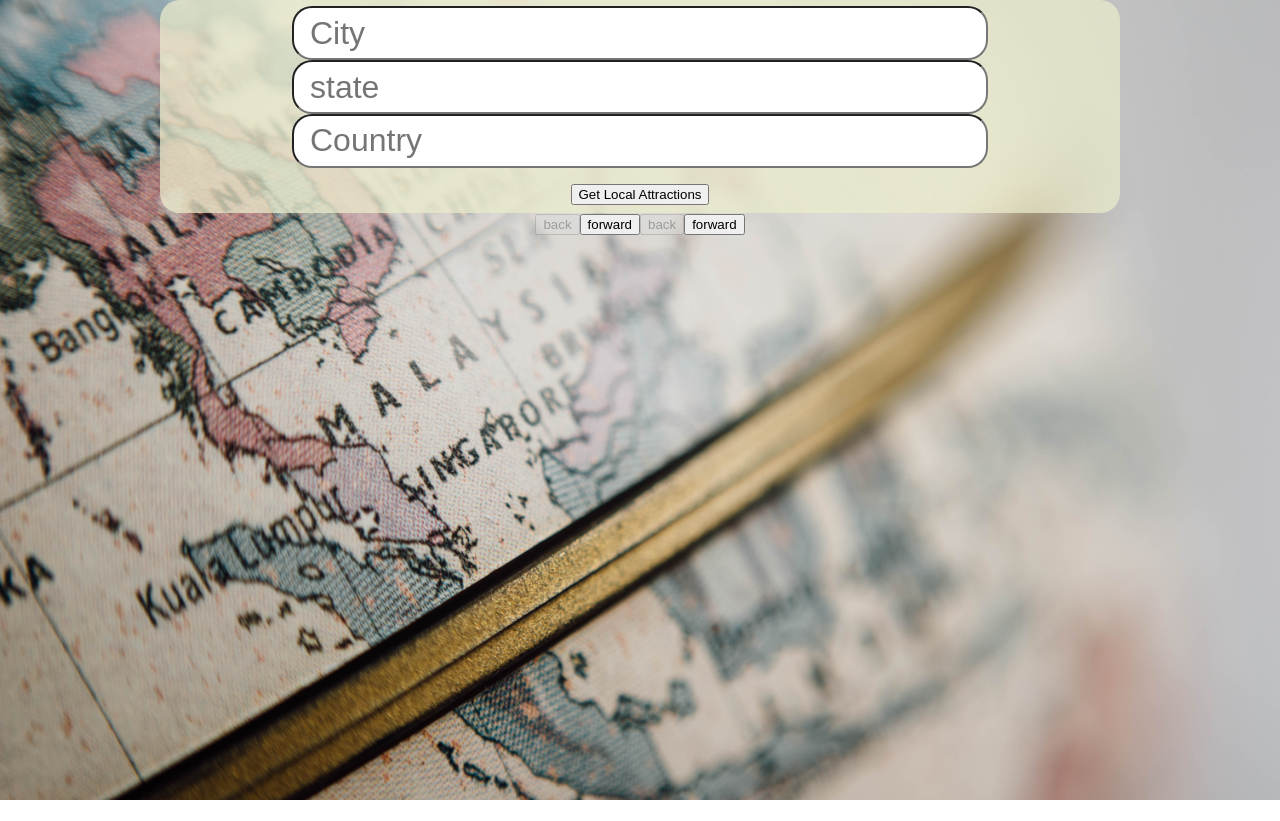
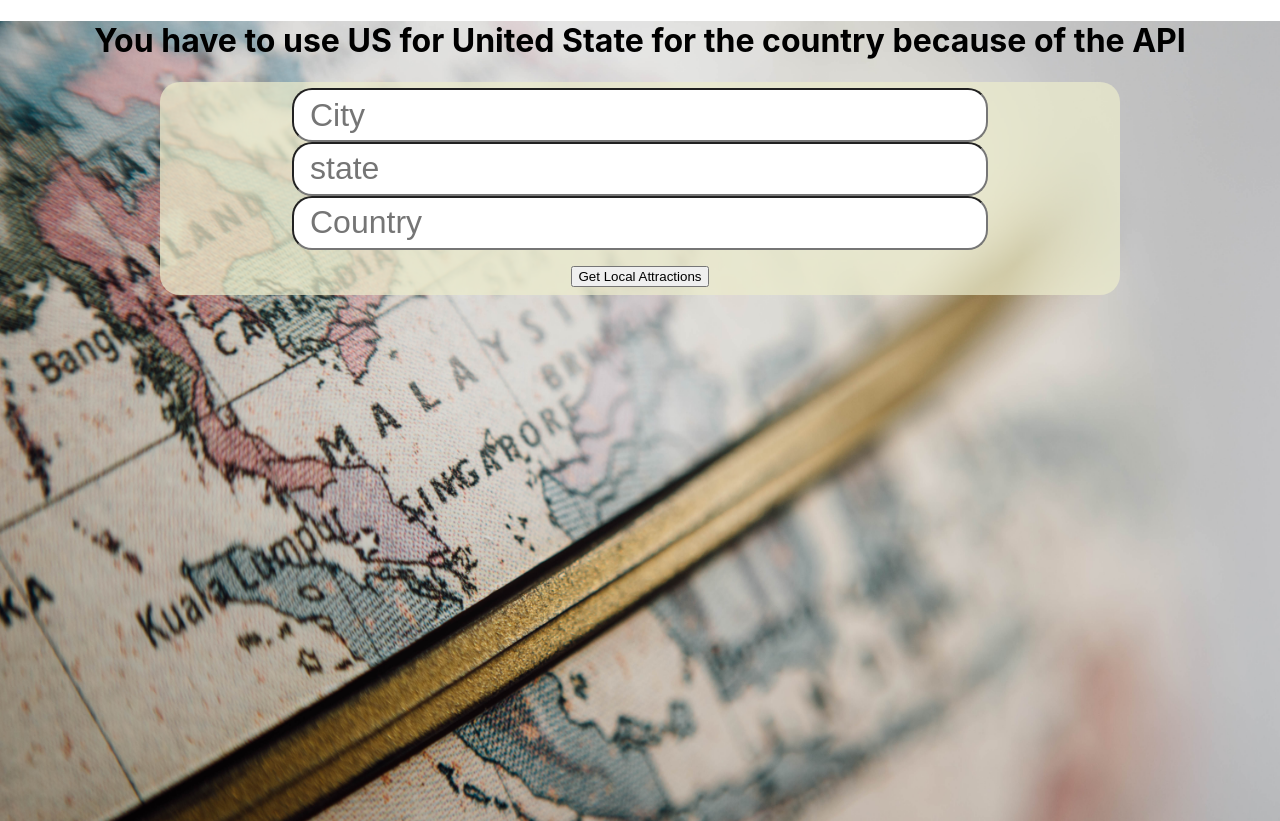
Before and after one commit to ajiles91/trips-untold, a React (Create React App) app: page /attractions in a window 1280 px wide. Before the commit the page ends 800 px from the top, so only its background shows below. Built offline with nearby package versions, Linux system fonts and the light colour scheme.

Commit message:
static site done

```diff
--- a/public/now.json
+++ b/public/now.json
@@ -1,6 +1,6 @@
 {
     "version": 2,
-    "name": "ajiles91-trips-unknown-app",
+    "name": "ajiles91-trips-unplanned-app",
     "routes": [
         {
           "src": "^/static/(.*)",
--- a/src/components/Attractions/AttractionsForm.js
+++ b/src/components/Attractions/AttractionsForm.js
@@ -2,6 +2,8 @@ import React from "react";
 import './AttractionsForm.css'
 
 const AttractionsForm = props => (
+  <div>
+    <h1>You have to use US for United State for the country because of the API</h1>
     <form className='attractions-form' onSubmit={props.getAttractions}>
       <div>{props.error ? error() : ""}</div>
         <input
@@ -27,6 +29,7 @@ const AttractionsForm = props => (
 
       <button>Get Local Attractions</button>
     </form>
+  </div>
 );
 
 const error = props => {
--- a/src/components/Attractions/AttractionsResults.js
+++ b/src/components/Attractions/AttractionsResults.js
@@ -5,12 +5,14 @@ import AttractionsInfo from './AttractionsInfo';
 export default class AttractionsResults extends Component {
     render() {
         console.log("Attraction Results props=>", this.props);
+        const userClicked = this.props.userClicked;
+        const backwardButton = (userClicked === true) ? <button onClick={this.props.getMoreAttractionsBackward} disabled={this.props.backwardsDisabled}>back</button> : null
+        const fwdButton = (userClicked === true) ? <button onClick={this.props.getMoreAttractionsForward} disabled={this.props.forwardsDisabled}>forward</button> : null
+
         return (
             <div className='whole-attraction-result'>
-
-                <button onClick={this.props.getMoreAttractionsBackward} disabled={this.props.backwardsDisabled}>back</button>
-                <button onClick={this.props.getMoreAttractionsForward} disabled={this.props.forwardsDisabled}>forward</button>
-
+                {backwardButton}
+                {fwdButton}
                 {this.props.attractions.map((attraction) => {
                     return (
                         <div className='result'>
@@ -30,9 +32,8 @@ export default class AttractionsResults extends Component {
                         </div>
                     )
                 })}
-
-                <button onClick={this.props.getMoreAttractionsBackward} disabled={this.props.backwardsDisabled}>back</button>
-                <button onClick={this.props.getMoreAttractionsForward} disabled={this.props.forwardsDisabled}>forward</button>
+                {backwardButton}
+                {fwdButton}
             </div>
 
         )
--- a/src/components/Attractions/AttractionsSection.js
+++ b/src/components/Attractions/AttractionsSection.js
@@ -23,7 +23,8 @@ class AttractionsSection extends Component {
         sliceEnd:7,
         backButtonDisabled : true,
         fwdButtonDisabled : false,
-        disabled: false
+        disabled: false,
+        userClicked: false
       };
     }
 
@@ -66,7 +67,8 @@ class AttractionsSection extends Component {
             })
 
             this.setState({
-              xIDs: theXIDs
+              xIDs: theXIDs,
+              userClicked: true
             })
             console.log('xids saved to state', this.state.xIDs)
             let maxFetchCount = this.state.xIDs.length >= 8 ? 8 : this.state.xIDs.length-1;
@@ -77,7 +79,10 @@ class AttractionsSection extends Component {
             Promise.all(locations)
             .then(data => {
               console.log(data)
-              this.setState({data})
+              this.setState({
+                data,
+                userClicked: true
+              })
             })
 
         })
@@ -190,6 +195,7 @@ class AttractionsSection extends Component {
                 backwardsDisabled={this.state.backButtonDisabled}
                 getMoreAttractionsForward={this.getMoreAttractionsForward}
                 forwardsDisabled={this.state.fwdButtonDisabled}
+                userClicked={this.state.userClicked}
               />
 
             </div>
--- a/src/components/Food/FoodForm.js
+++ b/src/components/Food/FoodForm.js
@@ -3,6 +3,7 @@ import { Link } from 'react-router-dom';
 
 const FoodForm = props => (
   <div>
+    <h1>You have to use US for United State for the country because of the API</h1>
     <form onSubmit={props.getFood}>
       <div>{props.error ? error() : ""}</div>
         <input
--- a/src/components/Weather/WeatherForm.js
+++ b/src/components/Weather/WeatherForm.js
@@ -3,6 +3,7 @@ import { Link } from 'react-router-dom';
 
 const WeatherForm = props => (
   <div>
+    <h1>You have to use US for United State for the country because of the API</h1>
     <form onSubmit={props.getWeather}>
           <div>{props.error ? error() : ""}</div>
           <input
```
Lines whose indentation alone changed are shown as unchanged.
